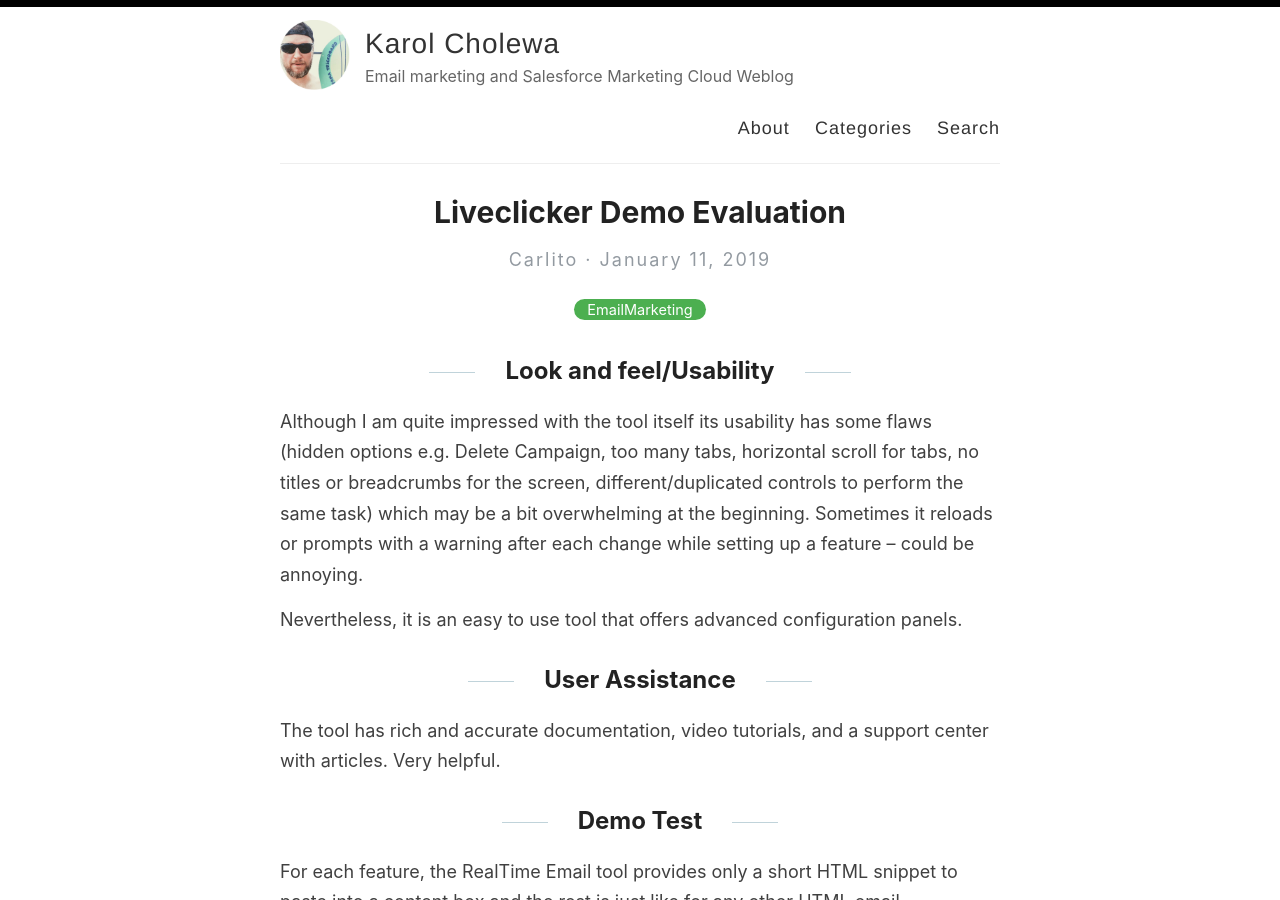
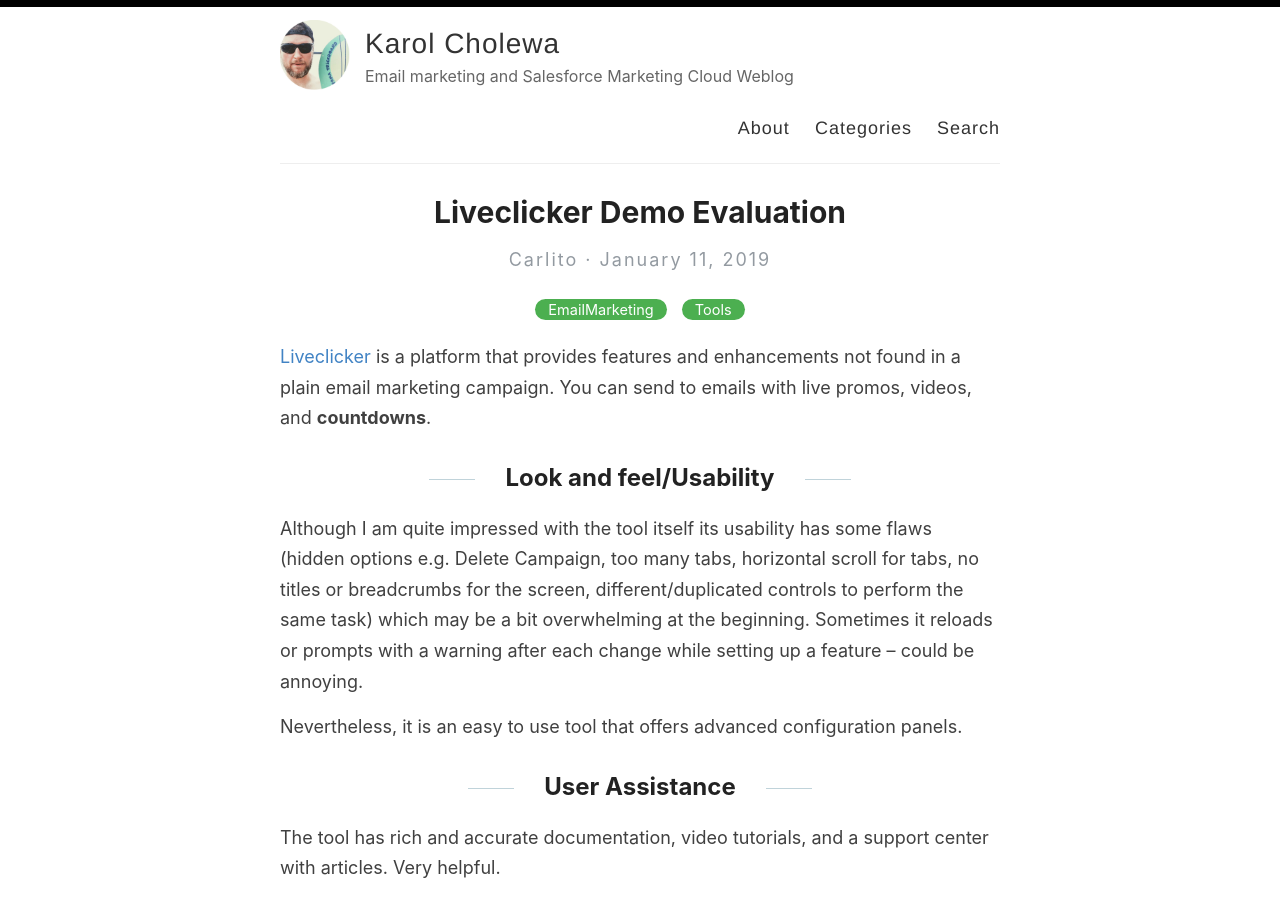
Before and after one commit to karolcholewa/blog, a Jekyll site: the page built from _posts/2019-01-11-liveclicker-demo.md, in a window 1280 px wide and 900 px high. Built offline with Jekyll 4.4.1, drawn with Linux system fonts in a browser that asks for light colours.

Commit message:
modiefied liveclicker

```diff
--- a/_posts/2019-01-11-liveclicker-demo.md
+++ b/_posts/2019-01-11-liveclicker-demo.md
@@ -1,8 +1,11 @@
 ---
 layout: post
 title: "Liveclicker Demo Evaluation"
-categories: EmailMarketing
+categories: [EmailMarketing, Tools]
 ---
+
+[Liveclicker](https://www.liveclicker.com) is a platform that provides features and enhancements not found in a plain email marketing campaign. You can send to emails with live promos, videos, and **countdowns**.
+
 
 ## Look and feel/Usability
 
@@ -19,25 +22,16 @@ The tool has rich and accurate documentation, video tutorials, and a support cen
 For each feature, the RealTime Email tool provides only a short HTML snippet to paste into a content box and the rest is just like for any other HTML email.
 
 ## LiveTimer
-
-
-
 *   LiveTimer is an animated image - GIF. It is very flexible. In the example it runs over a semi-transparent Extravaganza poster image and after it expires it should show the Extravaganza poster – or any other image that you select.
 *   uses GIF as an image – so pay attention when using a background image for a timer (I used Extravaganza bg to show capabilities of the timer)
 *   Updating a countdown timer dynamically updates the content in email - good to prepare a generic counter for campaigns!!!
 
 ## LiveImage
-
-
-
 *   uses PNG so quality of the input image is preserved. With a bit of creativity this tool can be very impressive to recipients.
 *   for MR templates, add MR templates specific classes on IMG tag class="widthFull heightAuto", class="width280 heightAuto", add width, height attributes, add style="display: block"
 *   only the large size of an image needs to be loaded to LiveClicker - resize can be done through HTML in the email
 
 ## LiveVideo
-
-
-
 *   video is a hot topic on the web yet not fully supported in email. The tool offers a wide range of fallback solutions to eventually play back a video on users premises. Worth experimenting in out campaigns
 *   full width may present different behavior for our template and become a bit hard to control how it will appear in a final email client (requires thorough tests); not a concern because we are changing to Content Builder
 *   I recommend short videos; you need to upload a video file for encoding (animated gif, fallbacks for different email clients).
@@ -47,15 +41,9 @@ For each feature, the RealTime Email tool provides only a short HTML snippet to
 *   Although the LiveClicker builder is fantastic, using videos in email require thorough tests
 
 ## LiveCalendar
-
-
-
 *   I used default buttons (Standard/Gmail/Outlook/Yahoo) but the calendar buttons can be customized with any image. Markets will not be able to localize button for already generated LiveCalendar snippet for an event. Instead we could build a generic calendar icon, without text, and each Market could add a call to action to a content box e.g. Add to Calendar/Aggiungi al calendario – that’s an option. Bear in mind that each event requires a new LiveCalendar snippet (different data).
 
 ## LiveMap
-
-
-
 *   Although I manged to upload a custom location in CSV file, I could not make it work – only the default locations were active in the demo. The LiveMap tool is worth trying as it provides a really usable and cutting edge add-on to email.
 
 ## Email Analytics
```
